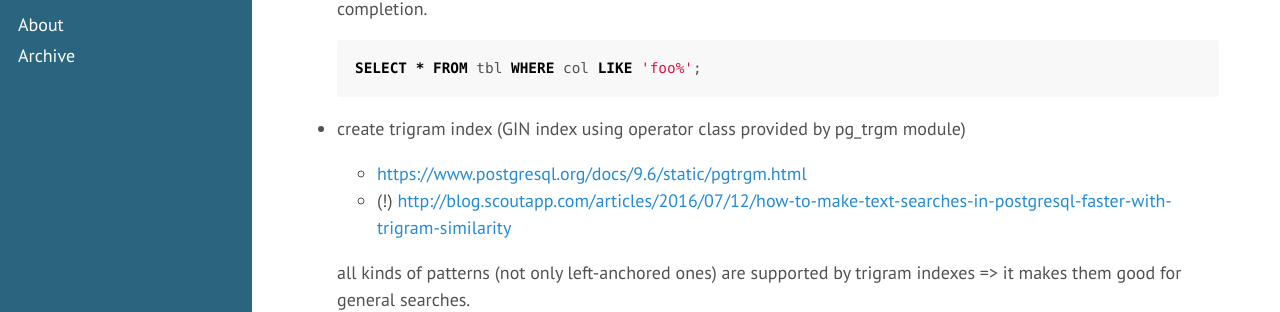
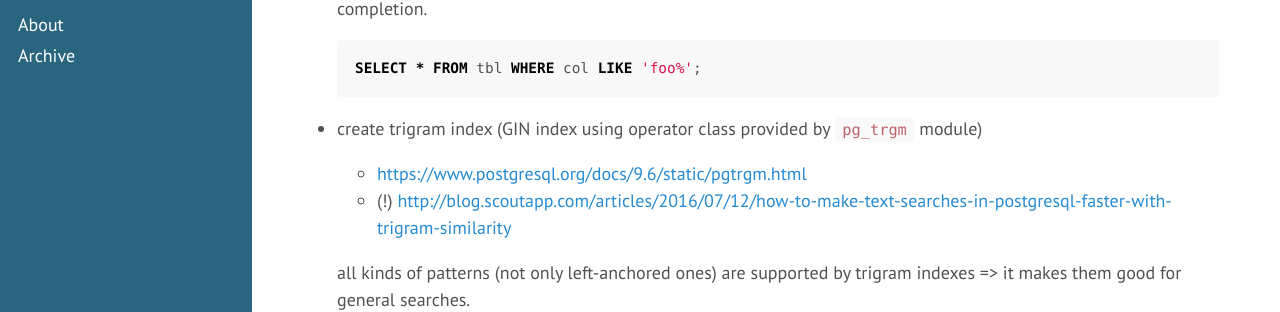
Before and after one commit to tap349/tap349.github.io, a Jekyll site: the page built from _posts/2017-07-20-postgresql-tips.md, in a window 1280 px wide and 900 px high, scrolled down 1708 px. Shown: the part 143-455 px from the top of the window. Built offline with Jekyll 4.4.1, drawn with Linux system fonts in a browser that asks for light colours.

Commit message:
update 2017-07-24_18:53:59

````diff
--- a/_posts/2017-07-20-postgresql-tips.md
+++ b/_posts/2017-07-20-postgresql-tips.md
@@ -90,7 +90,7 @@ _/usr/local/Cellar/postgresql/9.6.3/share/postgresql/extension/_.
   SELECT * FROM tbl WHERE col LIKE 'foo%';
   ```
 
-- create trigram index (GIN index using operator class provided by pg_trgm module)
+- create trigram index (GIN index using operator class provided by `pg_trgm` module)
 
   - <https://www.postgresql.org/docs/9.6/static/pgtrgm.html>
   - (!) <http://blog.scoutapp.com/articles/2016/07/12/how-to-make-text-searches-in-postgresql-faster-with-trigram-similarity>
````
